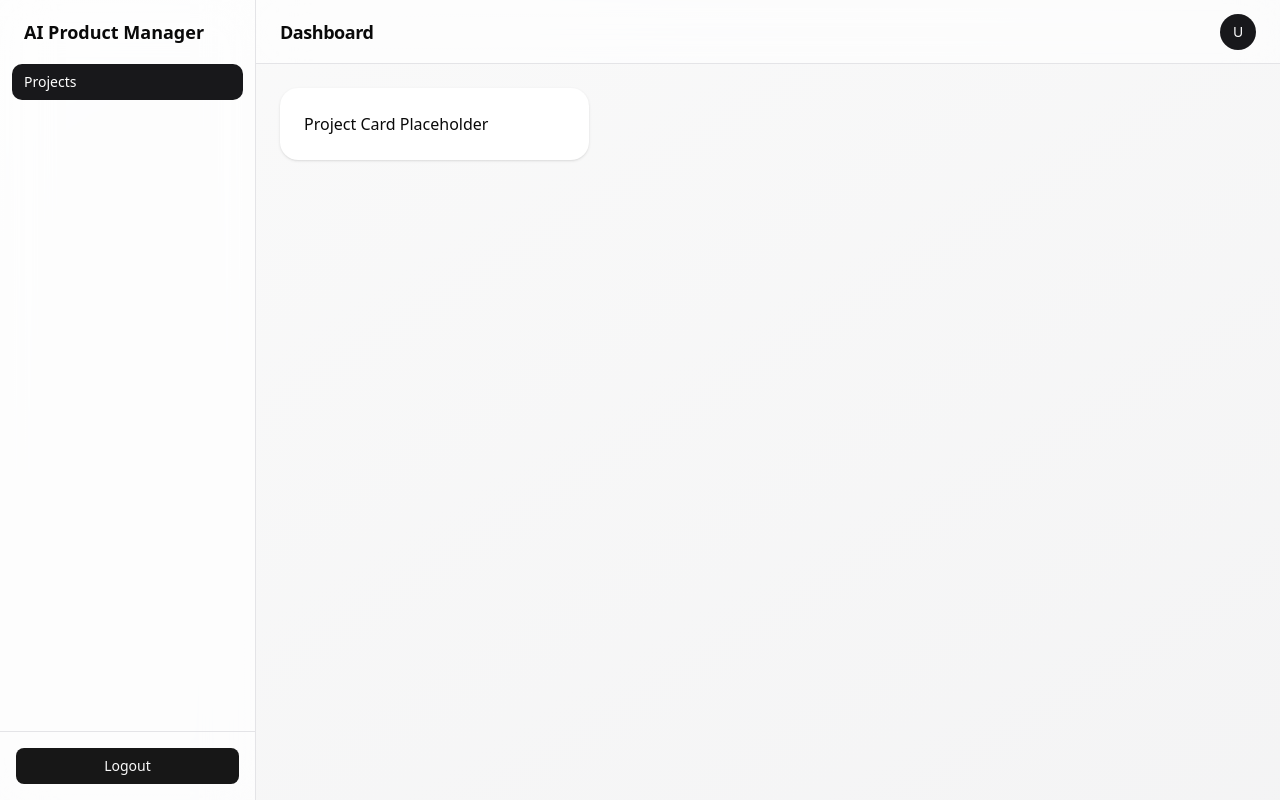
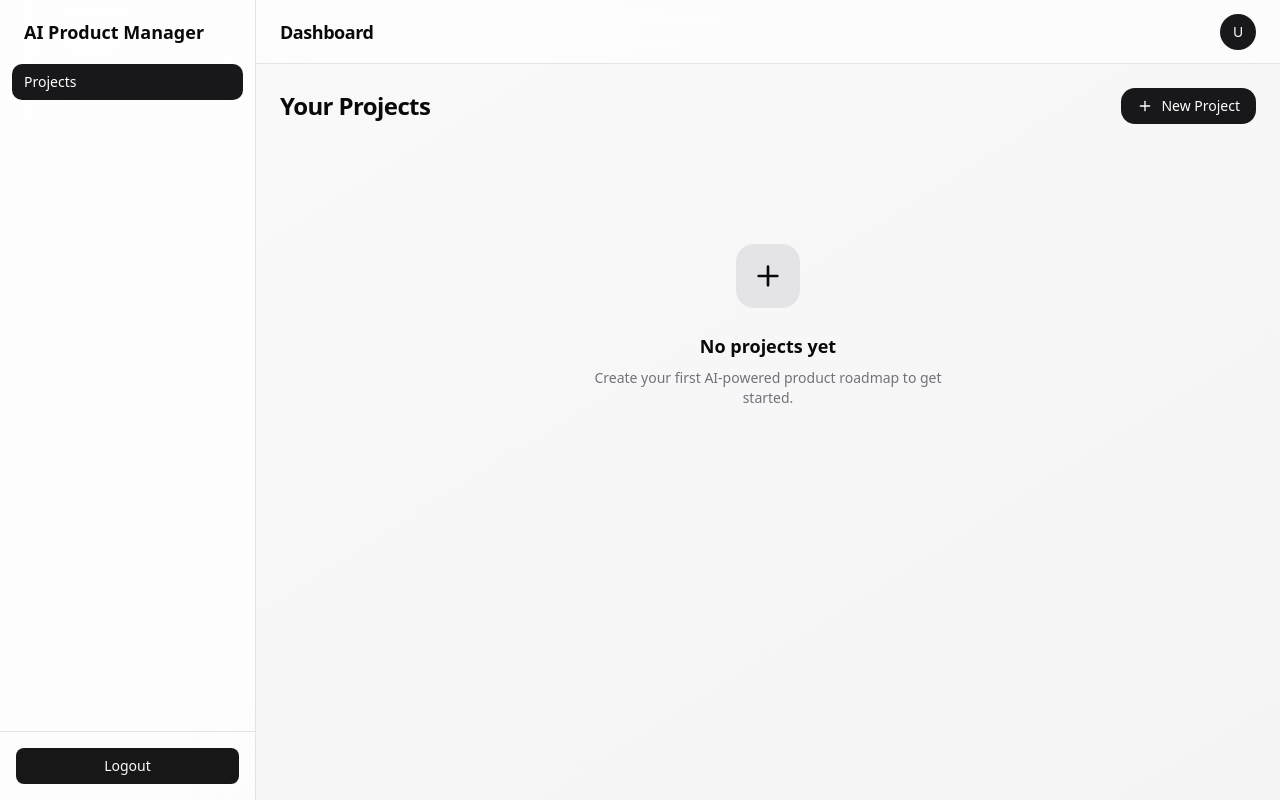
Before and after one commit to anurags10/AI-Product-Manager, a Next.js app: page /dashboard in a window 1280 px wide. Built offline with nearby package versions, Linux system fonts and the light colour scheme.

Commit message:
project dashboard structure completed

```diff
--- a/src/app/dashboard/page.tsx
+++ b/src/app/dashboard/page.tsx
@@ -1,9 +1,31 @@
+"use client";
+
+import { motion } from "motion/react";
+import { Plus } from "lucide-react";
+import EmptyState from "../ui/emptyState";
+import ProjectGrid from "../ui/projectGrid";
+
 export default function DashboardPage() {
+  const projects: any[] = []; // temporary placeholder
+
   return (
-    <div className="grid grid-cols-3 gap-6">
-      <div className="bg-white rounded-2xl shadow-sm p-6">
-        Project Card Placeholder
+    <div className="space-y-6">
+      {/* Header */}
+      <div className="flex items-center justify-between">
+        <h2 className="text-2xl font-semibold tracking-tight">Your Projects</h2>
+
+        <button className="inline-flex items-center gap-2 bg-zinc-900 text-white px-4 py-2 rounded-xl text-sm font-medium hover:bg-zinc-800 transition-all duration-200">
+          <Plus size={16} />
+          New Project
+        </button>
       </div>
+
+      {/* Grid */}
+      {projects.length === 0 ? (
+        <EmptyState />
+      ) : (
+        <ProjectGrid projects={projects} />
+      )}
     </div>
   );
 }
--- /dev/null
+++ b/src/app/ui/emptyState.tsx
@@ -0,0 +1,15 @@
+import { Plus } from "lucide-react";
+export default function EmptyState() {
+  return (
+    <div className="flex flex-col items-center justify-center py-24 text-center">
+      <div className="h-16 w-16 rounded-2xl bg-zinc-200 mb-6 grid place-items-center">
+        <Plus size={32} />
+      </div>
+
+      <h3 className="text-lg font-semibold">No projects yet</h3>
+      <p className="text-sm text-zinc-500 mt-2 max-w-sm">
+        Create your first AI-powered product roadmap to get started.
+      </p>
+    </div>
+  );
+}
--- /dev/null
+++ b/src/app/ui/projectCard.tsx
@@ -0,0 +1,21 @@
+import { motion } from "motion/react";
+
+export default function ProjectCard({ project }: { project: any }) {
+  return (
+    <motion.div
+      variants={{
+        hidden: { opacity: 0, y: 20 },
+        visible: { opacity: 1, y: 0 },
+      }}
+      whileHover={{ y: -4 }}
+      transition={{ duration: 0.2 }}
+      className="bg-white rounded-2xl p-6 shadow-sm border border-zinc-200 hover:shadow-md transition-all cursor-pointer"
+    >
+      <h3 className="text-lg font-semibold mb-2">{project.name}</h3>
+
+      <div className="mt-4 text-xs text-zinc-400">
+        Created at: {project.createdAt}
+      </div>
+    </motion.div>
+  );
+}
--- /dev/null
+++ b/src/app/ui/projectGrid.tsx
@@ -0,0 +1,23 @@
+import { motion } from "motion/react";
+import ProjectCard from "./projectCard";
+export default function ProjectGrid({ projects }: { projects: any[] }) {
+  return (
+    <motion.div
+      initial="hidden"
+      animate="visible"
+      variants={{
+        hidden: {},
+        visible: {
+          transition: {
+            staggerChildren: 0.08,
+          },
+        },
+      }}
+      className="grid grid-cols-1 sm:grid-cols-2 lg:grid-cols-3 gap-6"
+    >
+      {projects.map((project) => (
+        <ProjectCard key={project.id} project={project} />
+      ))}
+    </motion.div>
+  );
+}
```
